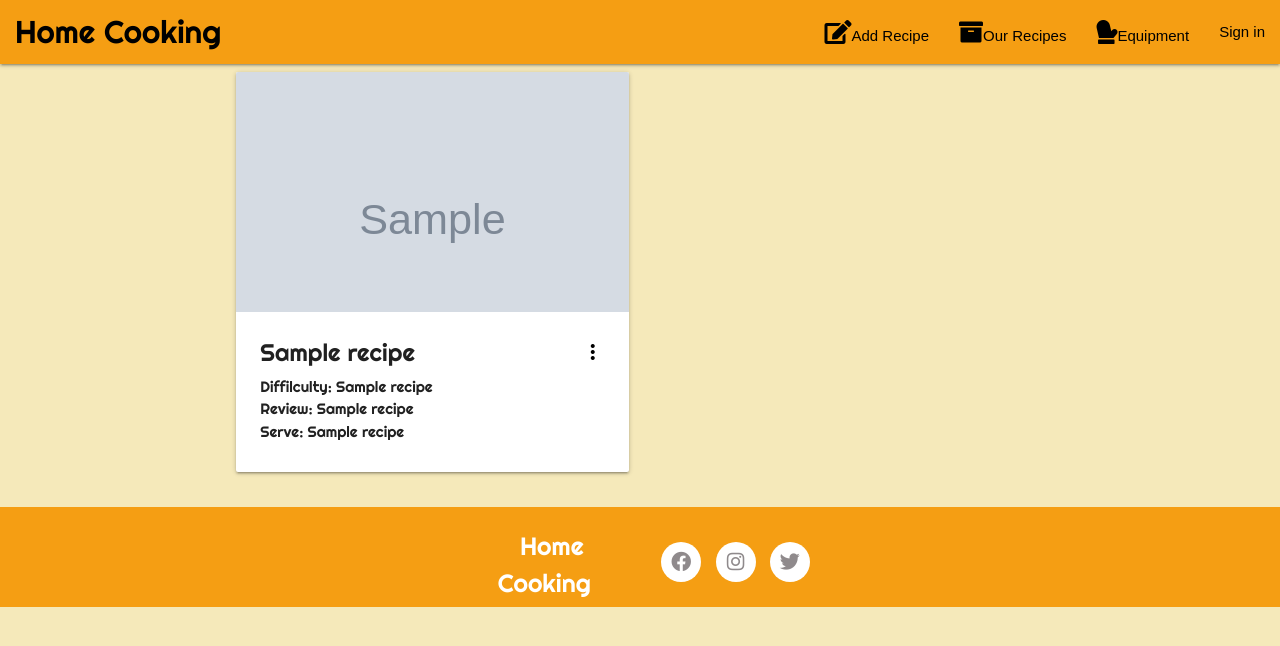
After one commit to Mrsebastino/Recipe-Book-App, a Flask app: template templates/our_recipes.html in a window 1280 px wide. The commit adds this page. Shown: the top 646 px of the page. Run offline with Flask 2, Linux system fonts and the light colour scheme; the template is opened without the code that fills it: most values are stand-ins (such as "Sample title", 1, 10 or a date in 2020); grey boxes marked "Sample" are stand-in pictures; some libraries are stand-ins or nearby versions; some web fonts are replaced.

Commit message:
fixed error in code preventing from displaying recipe card

```diff
--- a/templates/base.html
+++ b/templates/base.html
@@ -34,7 +34,7 @@
         >
         <ul id="nav-mobile" class="right hide-on-med-and-down">
           <li><a href="{{url_for('add_recipes')}}"><i class="fas fa-edit small-nav-icon"></i>Add Recipe</a></li>
-          <li><a href="our_recipes/"><i class="fas fa-archive small-nav-icon"></i>Our Recipes</a></li>
+          <li><a href="{{url_for('our_recipes')}}"><i class="fas fa-archive small-nav-icon"></i>Our Recipes</a></li>
           <li><a href="{{url_for('equipments_list')}}"><i class="fas fa-mitten small-nav-icon"></i>Equipment</a></li>
           <li><a href="">Sign in</a></li>
         </ul>
--- /dev/null
+++ b/templates/our_recipes.html
@@ -0,0 +1,40 @@
+{% extends 'base.html' %} {% block content %} {% for recipe in recipes %}
+<div class="row">
+  <div class="col s12 m6">
+    <div class="card medium card-recipe">
+      <div class="card-image white-text">
+        <img class="activator" src="{{recipe.image_link}}" />
+      </div>
+
+      <div class="card-content">
+        <span class="card-title activator text-darken-4"
+          >{{ recipe.recipe_name }}<i class="material-icons right"
+            >more_vert</i
+          ></span
+        >
+
+        <p>Diffilculty: {{ recipe.difficulty_name }}</p>
+        <p>Review: {{ recipe.review_name }}</p>
+        <p>Serve: {{ recipe.serve_name }}</p>
+      </div>
+
+      <div class="card-reveal">
+        <span class="card-title text-darken-4"
+          >Ingredients<i class="material-icons right">close</i></span
+        >
+        <li>{{ recipe.ingredients_name[0] }}</li>
+        <li>{{ recipe.ingredients_name[1] }}</li>
+        <li>{{ recipe.ingredients_name[2] }}</li>
+        <span class="card-title text-darken-4">Method</span>
+        <li>{{ recipe.method_name[0] }}</li>
+        <li>{{ recipe.method_name[1] }}</li>
+        <li>{{ recipe.method_name[2] }}</li>
+        <p>
+          <a href="{{url_for('equipments_list')}}">Equipments Required</a>
+        </p>
+        {% endfor %}
+      </div>
+    </div>
+  </div>
+</div>
+{% endblock %}
```
